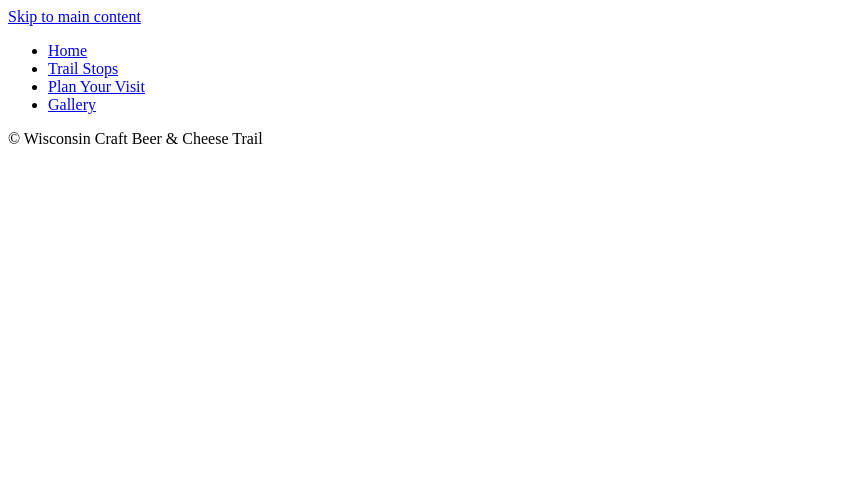
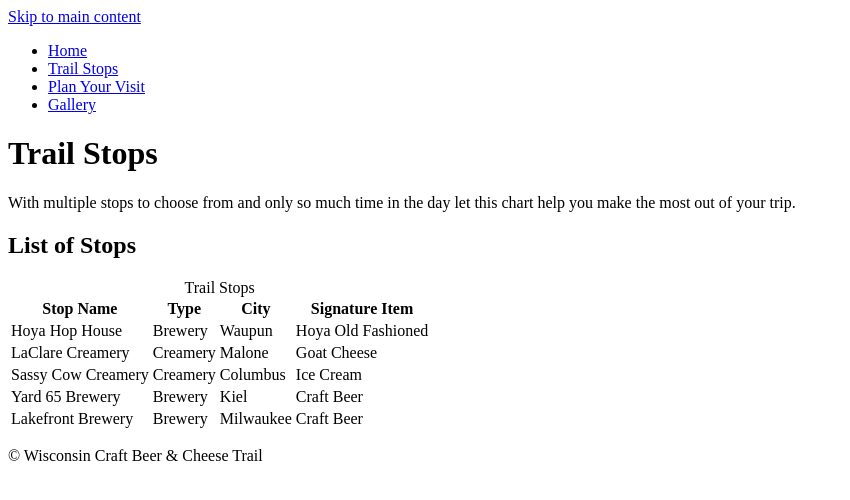
Before and after one commit to jk23-dev/Checkpoint2, a plain HTML site: page trail-stops.html in a window 1280 px wide. Shown: the whole page, without its empty margins (0-850 px from the left). Drawn offline with Linux system fonts and the light colour scheme.

Commit message:
add table element with 5 columns 4 rows

```diff
--- a/trail-stops.html
+++ b/trail-stops.html
@@ -18,6 +18,52 @@
 					</nav>
 				</header>
 				<main id="main"></main>
+				<h1>Trail Stops</h1>
+				<p>With multiple stops to choose from and only so much time in the day let this chart help you make the most out of your trip.</p>
+				<h2>List of Stops</h2>
+				<table>
+					<caption>Trail Stops</caption>
+					<thead>
+						<tr>
+							<th scope="col">Stop Name</th>
+							<th scope="col">Type</th>
+							<th scope="col">City</th>
+							<th scope="col">Signature Item</th>
+						</tr>
+					</thead>
+					<tbody>
+						<tr>
+							<td>Hoya Hop House</td>
+							<td>Brewery</td>
+							<td>Waupun</td>
+							<td>Hoya Old Fashioned</td>
+						</tr>
+						<tr>
+							<td>LaClare Creamery</td>
+							<td>Creamery</td>
+							<td>Malone</td>
+							<td>Goat Cheese</td>
+						</tr>
+						<tr>
+							<td>Sassy Cow Creamery</td>
+							<td>Creamery</td>
+							<td>Columbus</td>
+							<td>Ice Cream</td>
+						</tr>
+						<tr>
+							<td>Yard 65 Brewery</td>
+							<td>Brewery</td>
+							<td>Kiel</td>
+							<td>Craft Beer</td>
+						</tr>
+						<tr>
+							<td> Lakefront Brewery</td>
+							<td>Brewery</td>
+							<td>Milwaukee</td>
+							<td>Craft Beer</td>
+						</tr>
+					</tbody>
+				</table>
 				<footer><p>&copy; Wisconsin Craft Beer & Cheese Trail</p></footer>
 			</body>
 	</html>
```
